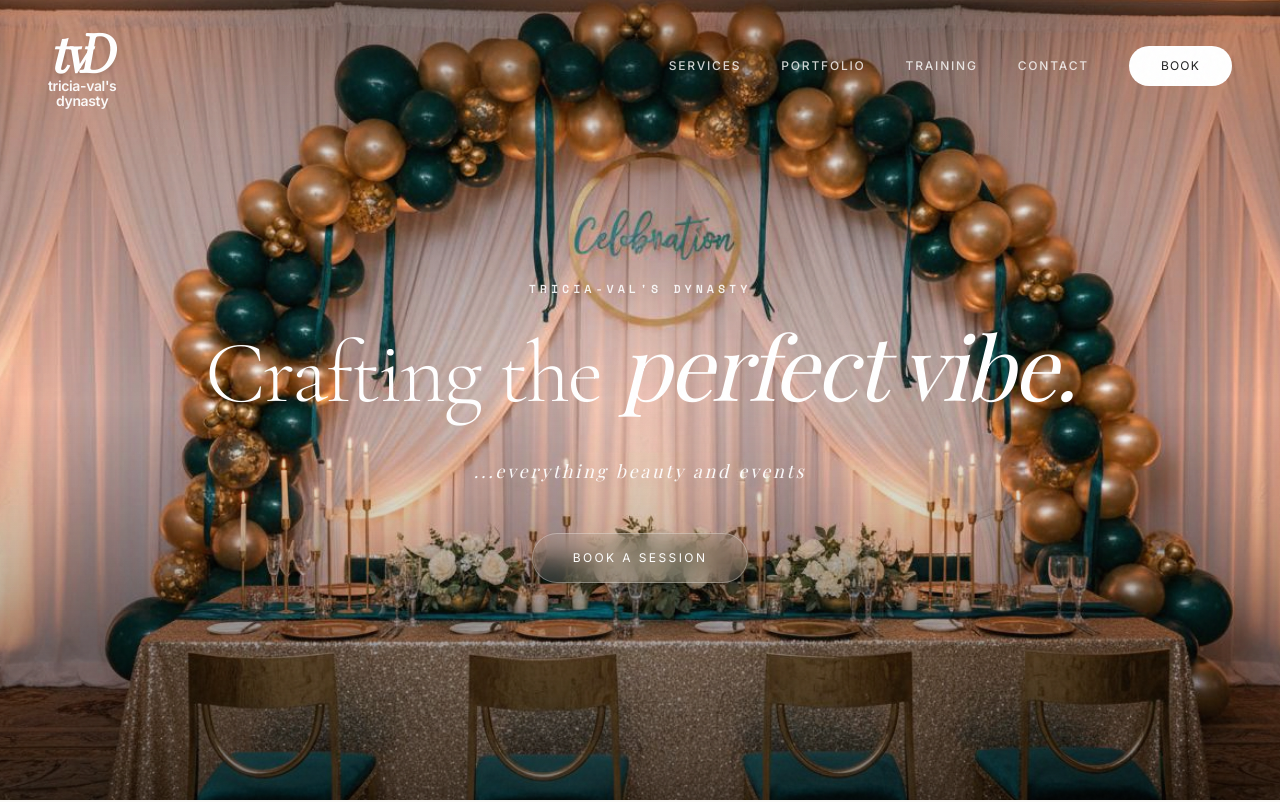
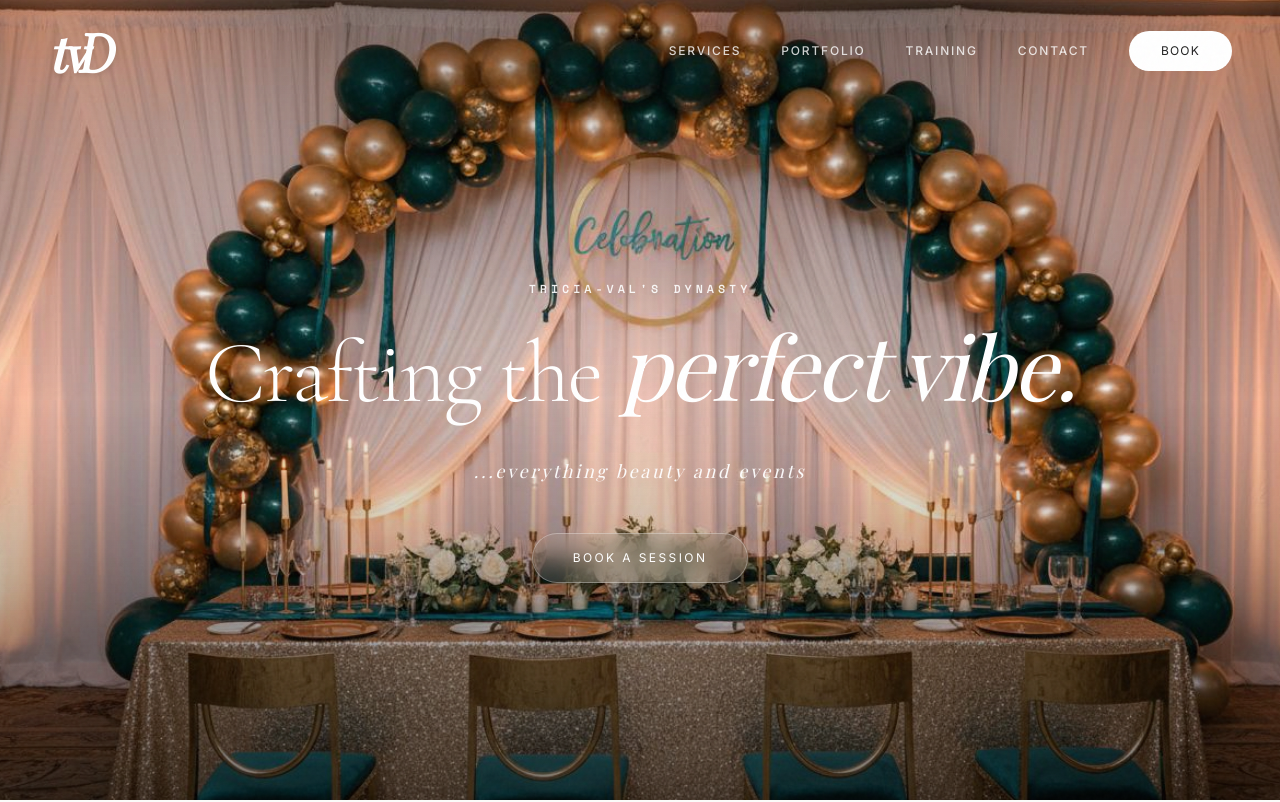
Before and after one commit to Dressy10/tvd, a React (Vite) app in the folder app/: page / in a window 1280 px wide. Shown: the top 802 px of the page. Built offline with nearby package versions, Linux system fonts and the light colour scheme; a web font is replaced by a local one.

Commit message:
Remove unnecessary span elements from App component
Removed two span elements displaying text.

```diff
--- a/app/src/App.tsx
+++ b/app/src/App.tsx
@@ -143,12 +143,6 @@ function App() {
           <div className={`flex flex-col items-center mt-[-6px] transition-colors duration-500 ${
             isScrolled ? 'text-champagne group-hover:text-teal' : 'text-white/95 group-hover:text-champagne'
           }`}>
-            <span className="font-sans font-extrabold text-[12px] md:text-[14px] leading-[1.1] tracking-tight lowercase">
-              tricia-val's
-            </span>
-            <span className="font-sans font-extrabold text-[12px] md:text-[14px] leading-[1.1] tracking-tight lowercase">
-              dynasty
-            </span>
           </div>
         </div>
 
```
